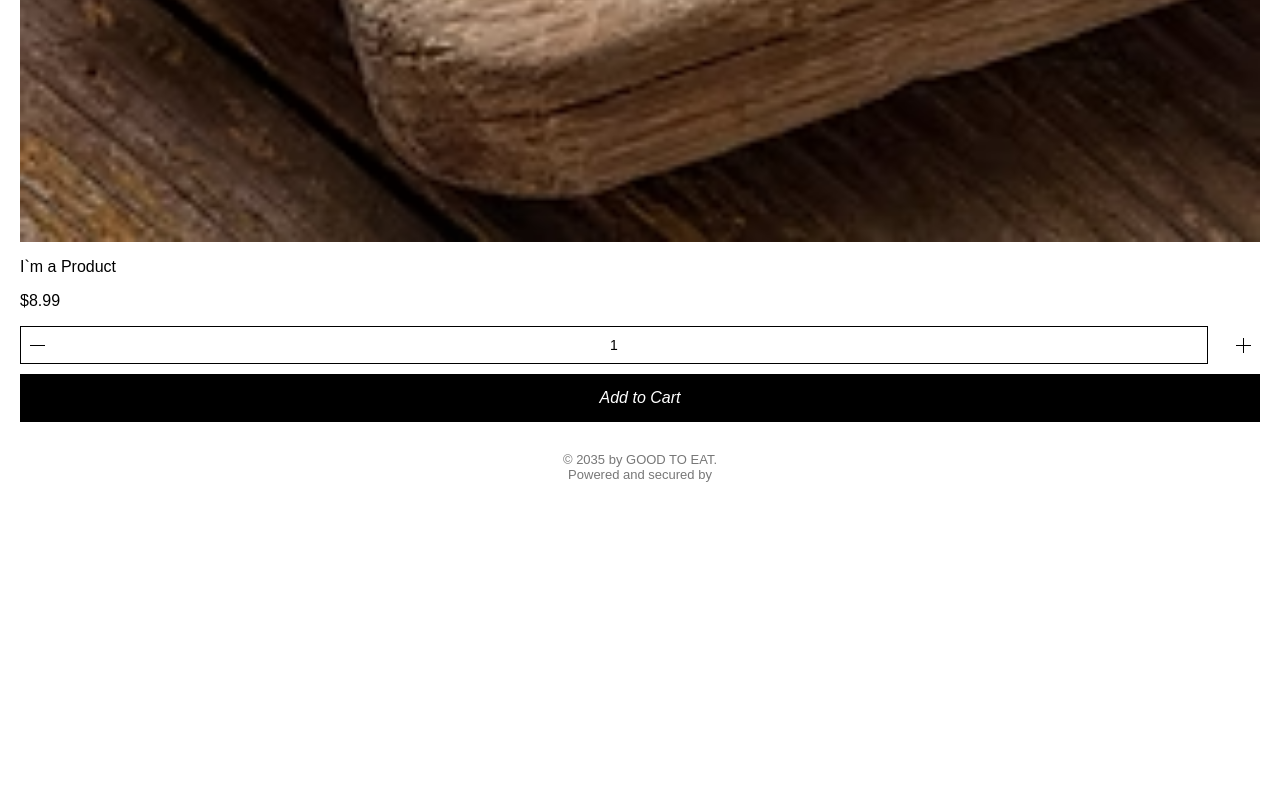
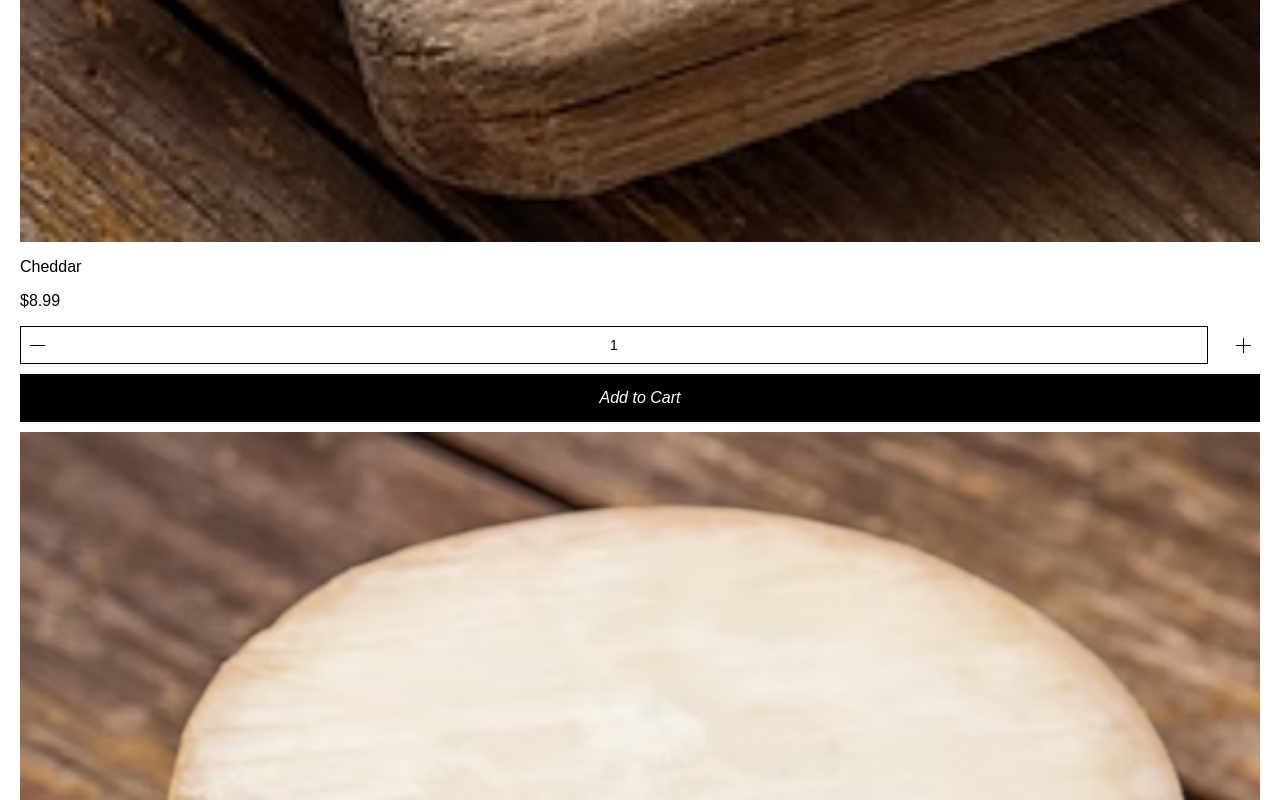
Before and after one commit to alivieE/WixShop, a React (Create React App) app in the folder wixshop/: page /cheeses in a window 1280 px wide. Shown: the part 2000-2800 px from the top of the page. Before the commit the page ends 2542 px from the top, so only its background shows below. Built offline with nearby package versions, Linux system fonts and the light colour scheme.

Commit message:
add products

```diff
--- a/wixshop/src/components/Header/Header.module.css
+++ b/wixshop/src/components/Header/Header.module.css
@@ -98,6 +98,7 @@
   left: 0;
   background-color: white;
   width: 100vw;
+  z-index: 1;
 }
 
 .text {
--- a/wixshop/src/components/ShopItem/ShopItem.jsx
+++ b/wixshop/src/components/ShopItem/ShopItem.jsx
@@ -1,7 +1,8 @@
 import React, { useState } from "react";
 import s from "./ShopItem.module.css";
 import images from "../../assets/index";
-const ShopItem = () => {
+import productsData from "../../data/products";
+const ShopItem = ({ id }) => {
   const [count, setCount] = useState(1);
 
   function handleCountChange(event) {
@@ -11,14 +12,17 @@ const ShopItem = () => {
   function handleSubmit(e) {
     e.preventDefault();
   }
-
+  const currentProduct = productsData.find((product) => {
+    return product.id === id;
+  });
+  console.log(currentProduct);
   return (
     <li>
       <form action="submit">
-        <img className={s.productImg} src={images.cheeseONE} />
+        <img className={s.productImg} src={images[currentProduct.id]} />
         <div className={s.productNamePrice}>
-          <p>I`m a Product</p>
-          <p>$8.99</p>
+          <p>{currentProduct.name}</p>
+          <p>${currentProduct.price}</p>
         </div>
         <div className={s.inputBox}>
           <button
--- /dev/null
+++ b/wixshop/src/data/products.js
@@ -0,0 +1,16 @@
+const products = [
+  {
+    name: "Cheddar",
+    id: "cheddar",
+    price: 8.99,
+    info: `I'm a product detail. I'm a great place to add more information about your product such as sizing, material, care and cleaning instructions. This is also a great space to write what makes this product special and how your customers can benefit from this item. Buyers like to know what they’re getting before they purchase, so give them as much information as possible so they can buy with confidence and certainty.`,
+  },
+  {
+    name: "Parmesan",
+    id: "parmesan",
+    price: 10.99,
+    info: `I'm a product detail. I'm a great place to add more information about your product such as sizing, material, care and cleaning instructions. This is also a great space to write what makes this product special and how your customers can benefit from this item. Buyers like to know what they’re getting before they purchase, so give them as much information as possible so they can buy with confidence and certainty.`,
+  },
+];
+
+export default products;
--- a/wixshop/src/pages/Cheeses/Cheeses.jsx
+++ b/wixshop/src/pages/Cheeses/Cheeses.jsx
@@ -17,7 +17,8 @@ const Cheeses = () => {
         </p>
       </div>
       <ul>
-        <ShopItem />
+        <ShopItem id={"cheddar"} />
+        <ShopItem id={"parmesan"} />
       </ul>
     </div>
   );
```
Also changed, not shown: wixshop/src/assets/index.js (+26 -12 lines), wixshop/src/assets/cheddar.avif (renamed from wixshop/src/assets/cheeseONE.avif), wixshop/src/assets/parmesan.avif (added).
